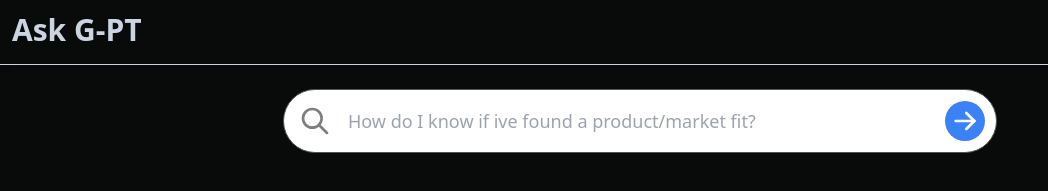
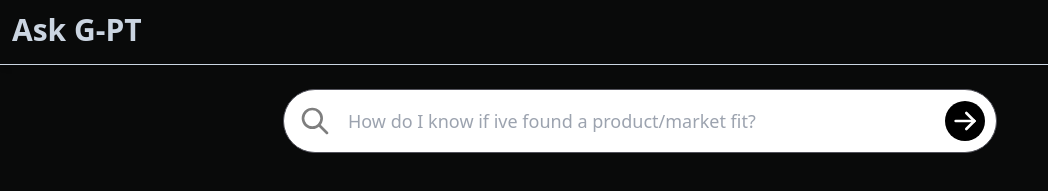
Before and after one commit to PhatStraw/ask-gary-ai, a Next.js app: page / in a window 1280 px wide. Shown: the top 191 px of the page, without its empty margins (0-1048 px from the left). Built offline with nearby package versions, Linux system fonts and the light colour scheme.

Commit message:
clean-up

```diff
--- a/pages/index.js
+++ b/pages/index.js
@@ -25,7 +25,7 @@ const ChatUI = () => {
             <button>
               <IconArrowRight
                 onClick={handleSubmit}
-                className="absolute right-2 top-2.5 h-7 w-7 rounded-full bg-blue-500 p-1 hover:cursor-pointer hover:bg-blue-600 sm:right-3 sm:top-3 sm:h-10 sm:w-10 text-white"
+                className="absolute right-2 top-2.5 h-7 w-7 rounded-full bg-black p-1 hover:cursor-pointer hover:bg-blue-600 sm:right-3 sm:top-3 sm:h-10 sm:w-10 text-white"
               />
             </button>
           </div>
```
